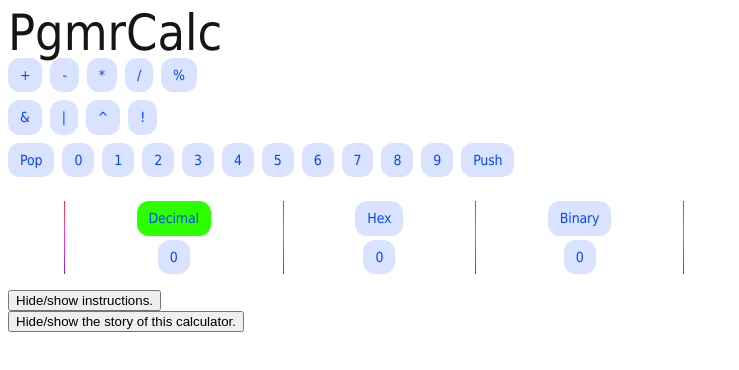
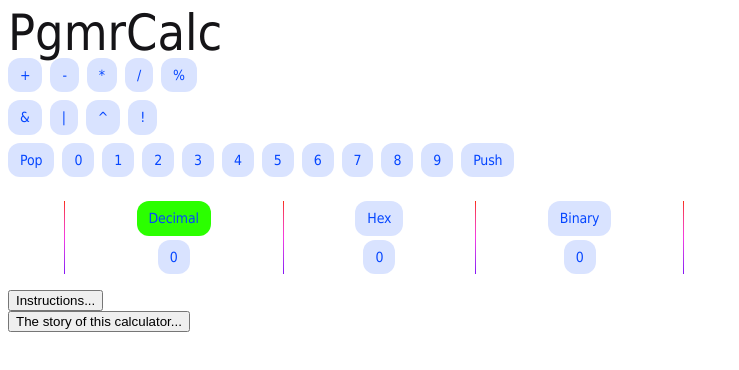
Before and after one commit to BrianRoys/PgmrCalc, an Angular app: page / in a window 1280 px wide. Shown: the top 370 px of the page, without its empty margins (0-739 px from the left). Built offline with nearby package versions, Linux system fonts and the light colour scheme.

Commit message:
Tweak layoutr

```diff
--- a/src/app/app.component.html
+++ b/src/app/app.component.html
@@ -231,10 +231,10 @@
   <button class="pill" title="Get the mod/remainder from dividing the first stack value by the top value" (click)="cmdKey('%')">%</button>
 </p>
 <p class="cmds">
-  <button class="pill" title="AND the top two values" (click)="cmdKey('&')">&</button>
-  <button class="pill" title="OR the top two values" (click)="cmdKey('|')">|</button>
-  <button class="pill" title="XOR top two values" (click)="cmdKey('^')">^</button>
-  <button class="pill" title="Invert the top value" (click)="cmdKey('~')">!</button>
+  <button class="pill" title="Bitwise AND the top two values" (click)="cmdKey('&')">&</button>
+  <button class="pill" title="Bitwise OR the top two values" (click)="cmdKey('|')">|</button>
+  <button class="pill" title="Bitwise XOR top two values" (click)="cmdKey('^')">^</button>
+  <button class="pill" title="Bitwise Invert the top value" (click)="cmdKey('~')">!</button>
 </p>
 <p class="cmds">
   <button class="pill" title="Pop top value off stack" (click)="cmdKey('Escape')">Pop</button>
@@ -291,7 +291,7 @@
   </div>
 </main>
 <p>
-  <button (click)="showHideText('H')">Hide/show instructions.</button>
+  <button (click)="showHideText('H')">Instructions...</button>
 </p>
 <div *ngIf="showInstructions">
   <p>
@@ -310,7 +310,7 @@
   </p>
 </div>
 <p>
-  <button (click)="showHideText('S')">Hide/show the story of this calculator.</button>
+  <button (click)="showHideText('S')">The story of this calculator...</button>
 </p>
 <div *ngIf="showStory">
   <p>
```
